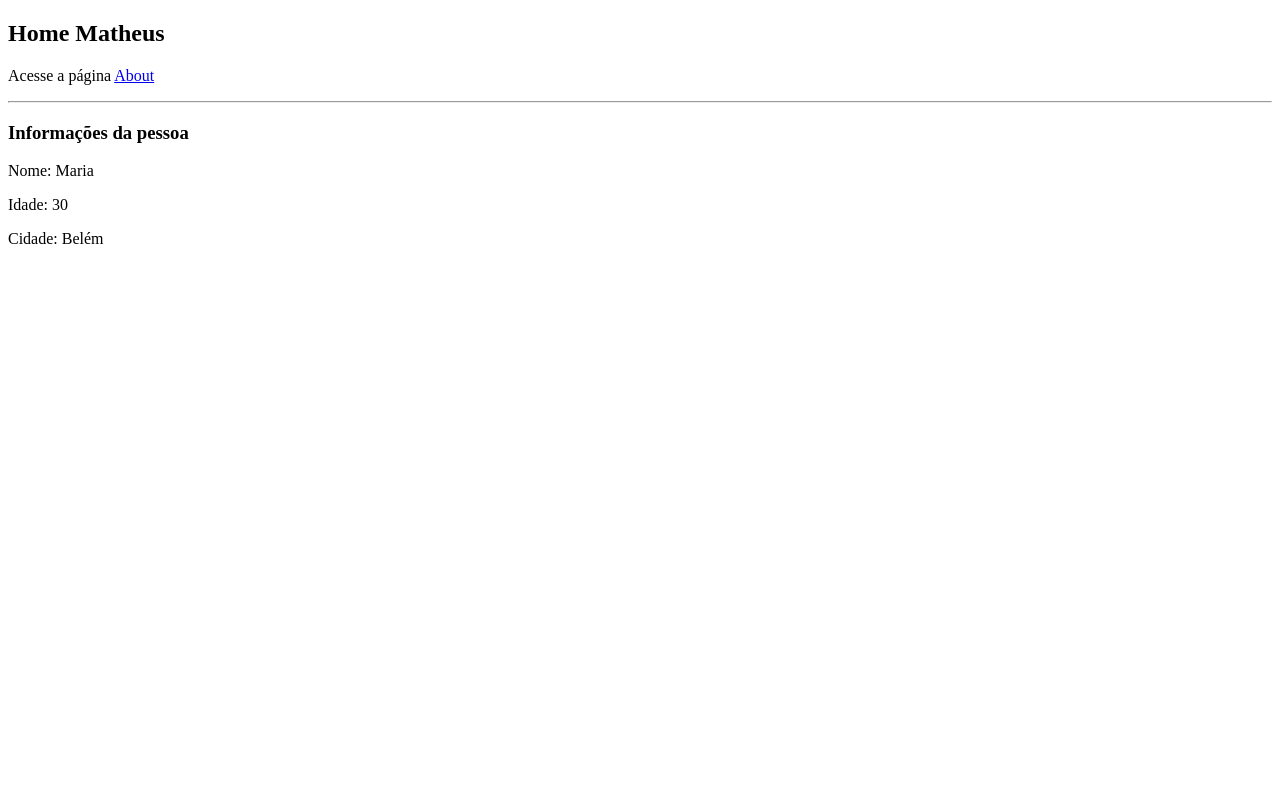
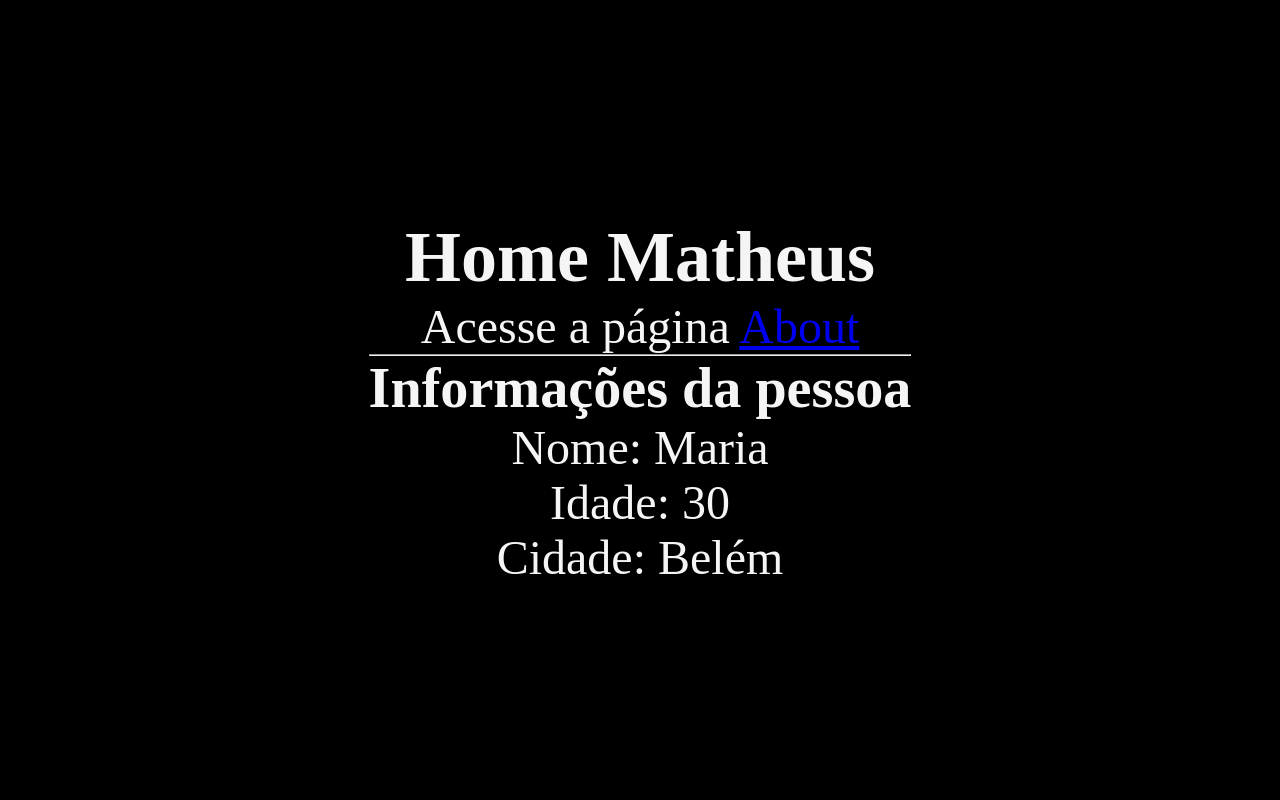
Before and after one commit to M2Monteiro/fundamentos-django, a Django app: page / in a window 1280 px wide. Run offline with Django 5.2, Linux system fonts and the light colour scheme.

Commit message:
Arquivos Estáticos

```diff
--- a/setup/settings.py
+++ b/setup/settings.py
@@ -11,7 +11,7 @@ https://docs.djangoproject.com/en/5.1/ref/settings/
 """
 
 from pathlib import Path
-
+import os
 # Build paths inside the project like this: BASE_DIR / 'subdir'.
 BASE_DIR = Path(__file__).resolve().parent.parent
 
@@ -117,6 +117,10 @@ USE_TZ = True
 
 STATIC_URL = 'static/'
 
+STATICFILES_DIRS = [
+  os.path.join(BASE_DIR, 'static')
+]
+
 # Default primary key field type
 # https://docs.djangoproject.com/en/5.1/ref/settings/#default-auto-field
 
--- /dev/null
+++ b/static/css/styles.css
@@ -0,0 +1,18 @@
+* {
+  margin: 0;
+  padding: 0;
+  box-sizing: border-box;
+}
+
+body {
+  min-height: 100vh;
+  display: grid;
+  place-content: center;
+  font-size: 3rem;
+  background-color: black;
+  color: whitesmoke;
+}
+
+h2, p {
+  text-align: center;
+}
--- a/templates/home.html
+++ b/templates/home.html
@@ -1,3 +1,4 @@
+{% load static %}
 <!DOCTYPE html>
 <html lang="en">
 
@@ -5,6 +6,7 @@
   <meta charset="UTF-8">
   <meta name="viewport" content="width=device-width, initial-scale=1.0">
   <title>Home</title>
+  <link rel="stylesheet" href="{% static 'css/styles.css' %}">
 </head>
 
 <body>
```
